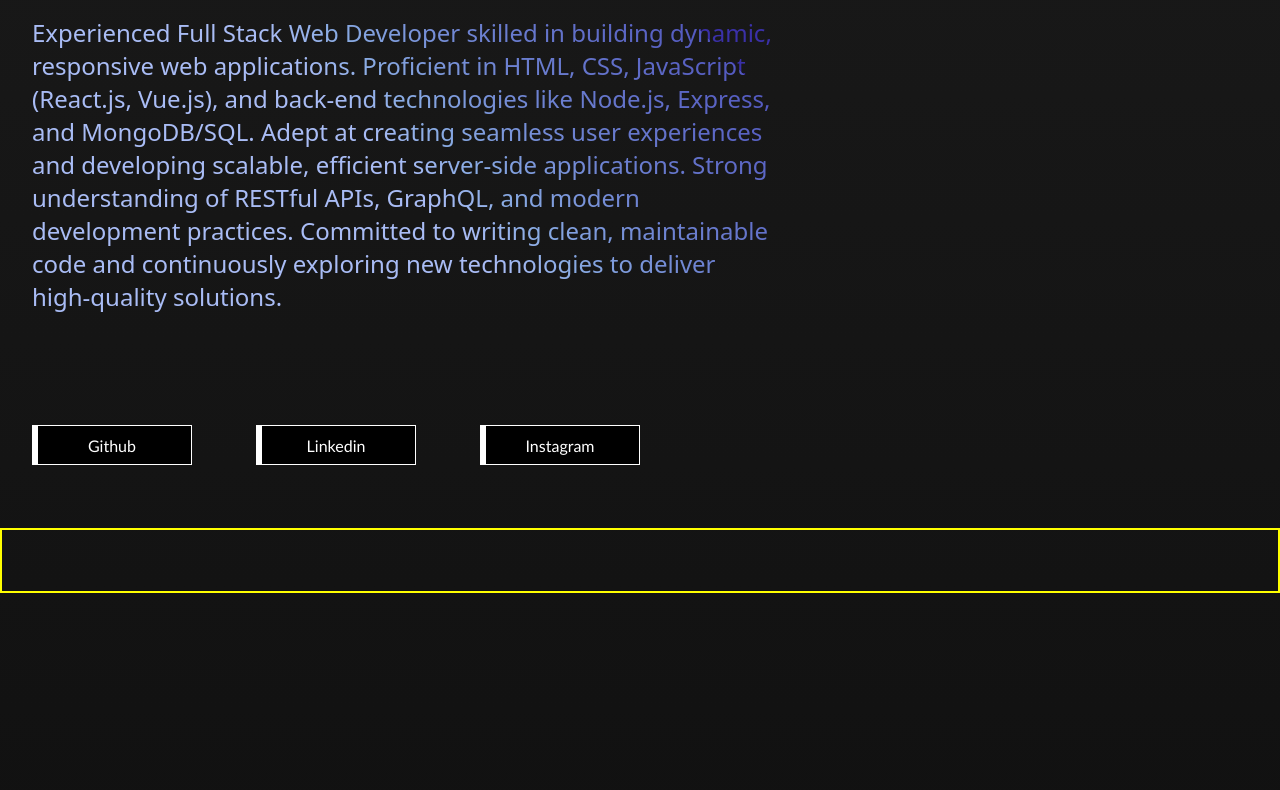
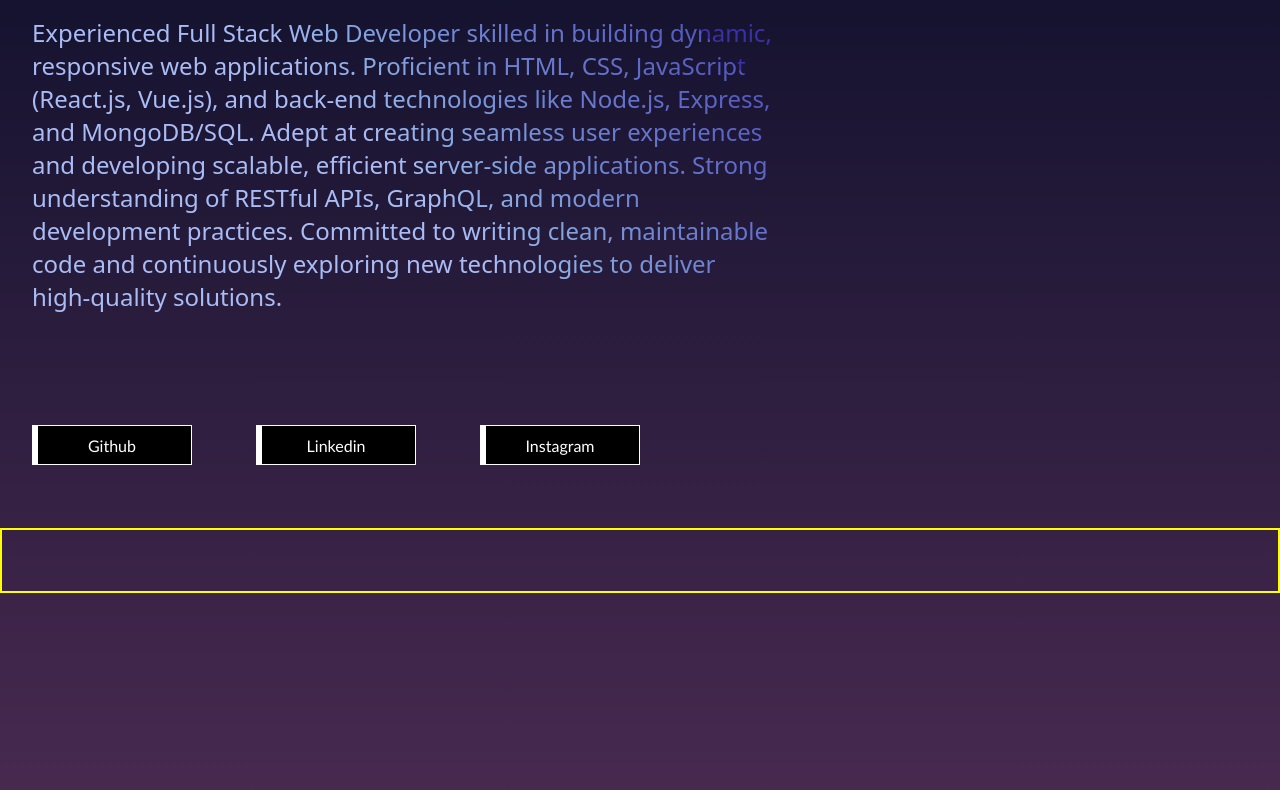
Before and after one commit to hj696900/2110990559_G16_TechMahindra, a plain HTML site: page Lec2_052025/index.html in a window 1280 px wide. Shown: the part 272-1062 px from the top of the page. Drawn offline with Linux system fonts and the light colour scheme.

Commit message:
Portfolio Project

```diff
--- a/Lec2_052025/index.css
+++ b/Lec2_052025/index.css
@@ -511,7 +511,7 @@ background: linear-gradient(180deg, rgba(0,0,0,1) 0%, rgba(75,75,75,1) 100%, rgb
 body {
     margin: 0;
     font-family: 'Inter', sans-serif;
-    background: linear-gradient(180deg, #1a1a1a 0%, #000000 100%);
+    background: linear-gradient(180deg, #0a2a2a 0%, #134e4a 50%, #000000 100%);
     color: white;
     /* transition: background 0.5s ease; */
 }
--- a/Lec2_052025/script.js
+++ b/Lec2_052025/script.js
@@ -100,30 +100,32 @@ document.addEventListener('scroll', function () {
         const documentHeight = document.documentElement.scrollHeight;
         const maxScroll = documentHeight - windowHeight;
 
-        if (maxScroll <= 0) return; // Prevent division by zero
+        if (maxScroll <= 0) return;
 
         const scrollPercent = scrollPosition / maxScroll;
 
-        const startColor = [26, 26, 26]; // #1a1a1a
-        const midColor = [75, 75, 75];  // #4b4b4b
-        const endColor = [0, 0, 0];     // #000000
+        const auroraColors = [
+            [3, 11, 36],    // #030B24 (Darkest Midnight)
+            [6, 43, 77],    // #062B4D (Deep Space Blue)
+            [13, 78, 118],  // #0D4E76 (Frosty Blue)
+            [23, 107, 138], // #176B8A (Icy Aqua)
+            [34, 139, 146], // #228B92 (Muted Teal)
+            [50, 165, 125], // #32A57D (Aurora Green)
+            [94, 175, 95],  // #5EAF5F (Glowing Emerald)
+            [141, 158, 112],// #8D9E70 (Soft Sage)
+            [178, 135, 142],// #B2878E (Muted Rose)
+            [209, 102, 165] // #D166A5 (Pastel Lilac)
+        ];
 
-        let r, g, b;
+        const numColors = auroraColors.length - 1;
+        const step = 1 / numColors;
+        let index = Math.min(Math.floor(scrollPercent / step), numColors - 1);
+        let factor = (scrollPercent - index * step) / step;
 
-        if (scrollPercent < 0.5) {
-            // Interpolating between startColor and midColor
-            const factor = scrollPercent * 2;
-            r = Math.round(startColor[0] + (midColor[0] - startColor[0]) * factor);
-            g = Math.round(startColor[1] + (midColor[1] - startColor[1]) * factor);
-            b = Math.round(startColor[2] + (midColor[2] - startColor[2]) * factor);
-        } else {
-            // Interpolating between midColor and endColor
-            const factor = (scrollPercent - 0.5) * 2;
-            r = Math.round(midColor[0] + (endColor[0] - midColor[0]) * factor);
-            g = Math.round(midColor[1] + (endColor[1] - midColor[1]) * factor);
-            b = Math.round(midColor[2] + (endColor[2] - midColor[2]) * factor);
-        }
+        let r = Math.round(auroraColors[index][0] + (auroraColors[index + 1][0] - auroraColors[index][0]) * factor);
+        let g = Math.round(auroraColors[index][1] + (auroraColors[index + 1][1] - auroraColors[index][1]) * factor);
+        let b = Math.round(auroraColors[index][2] + (auroraColors[index + 1][2] - auroraColors[index][2]) * factor);
 
-        body.style.background = `linear-gradient(180deg, rgb(${r}, ${g}, ${b}) 0%, rgb(${endColor[0]}, ${endColor[1]}, ${endColor[2]}) 100%)`;
+        body.style.background = `linear-gradient(180deg, rgb(${r}, ${g}, ${b}) 0%, rgb(${auroraColors[numColors][0]}, ${auroraColors[numColors][1]}, ${auroraColors[numColors][2]}) 100%)`;
     });
 });
```
